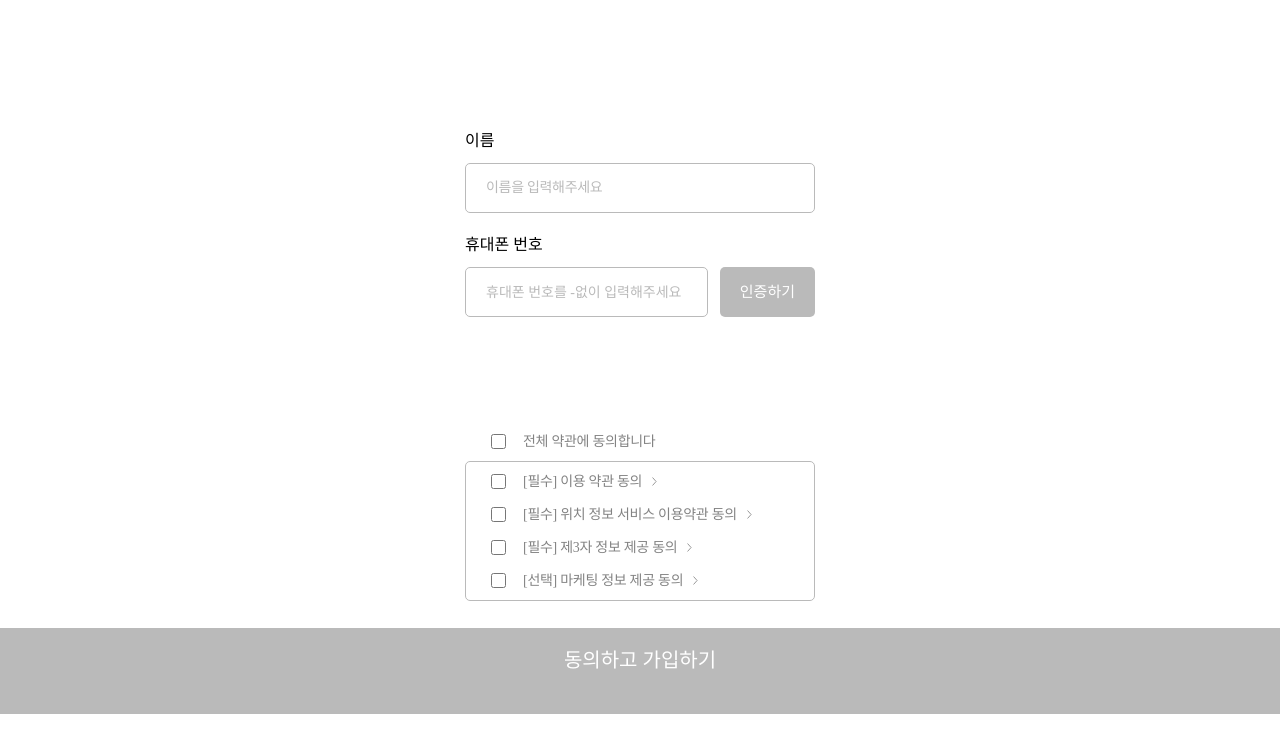
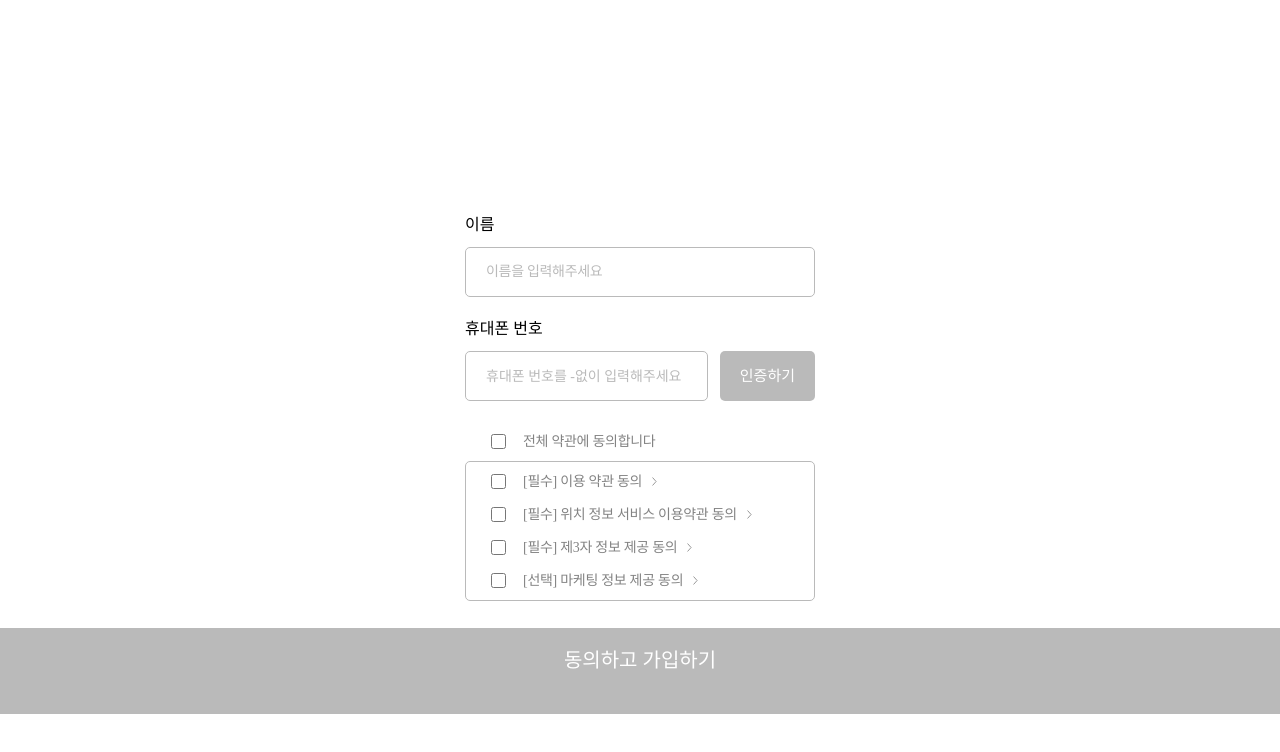
Before and after one commit to Whatdoyumin/fitpass-web, a React (Vite) app: page /signup/step2 in a window 1280 px wide. Shown: the top 752 px of the page. Built offline with nearby package versions, Linux system fonts and the light colour scheme; a web font is replaced by a local one.

Commit message:
feat : 회원가입 페이지 상단 여백 조정

```diff
--- a/src/pages/Signup/Signup.tsx
+++ b/src/pages/Signup/Signup.tsx
@@ -59,7 +59,7 @@ function Signup() {
   };
 
   return (
-    <div className="w-full max-w-content flex flex-col items-center gap-[25px] p-[20px]">
+    <div className="w-full max-w-content flex flex-col items-center gap-[25px] p-[20px] pt-[84px]">
       {/* 아이디 입력창 */}
       <div className="w-full flex flex-col gap-[10px]">
         <label htmlFor="username" className="text-[16px] font-medium text-black-700">
--- a/src/pages/Signup/SignupStep2.tsx
+++ b/src/pages/Signup/SignupStep2.tsx
@@ -99,7 +99,7 @@ function SignupStep2() {
   };
 
   return (
-    <div className="w-full max-w-content flex flex-col items-center h-screen relative px-[20px]">
+    <div className="w-full max-w-content flex flex-col items-center h-screen relative px-[20px] pt-[84px]">
       {/* 스크롤 가능 영역 */}
       <div className="flex-grow w-full overflow-auto flex flex-col gap-[20px]">
         {/* 이름 입력창 */}
@@ -172,7 +172,11 @@ function SignupStep2() {
               </button>
             </div>
           )}
-        </div>
+
+{isCodeConfirmed && (
+          <span className="text-[15px] text-green-500 mt-[10px]">확인되었습니다.</span>
+        )}
+      </div>
       </div>
 
       {/* 약관 동의 섹션 */}
```
